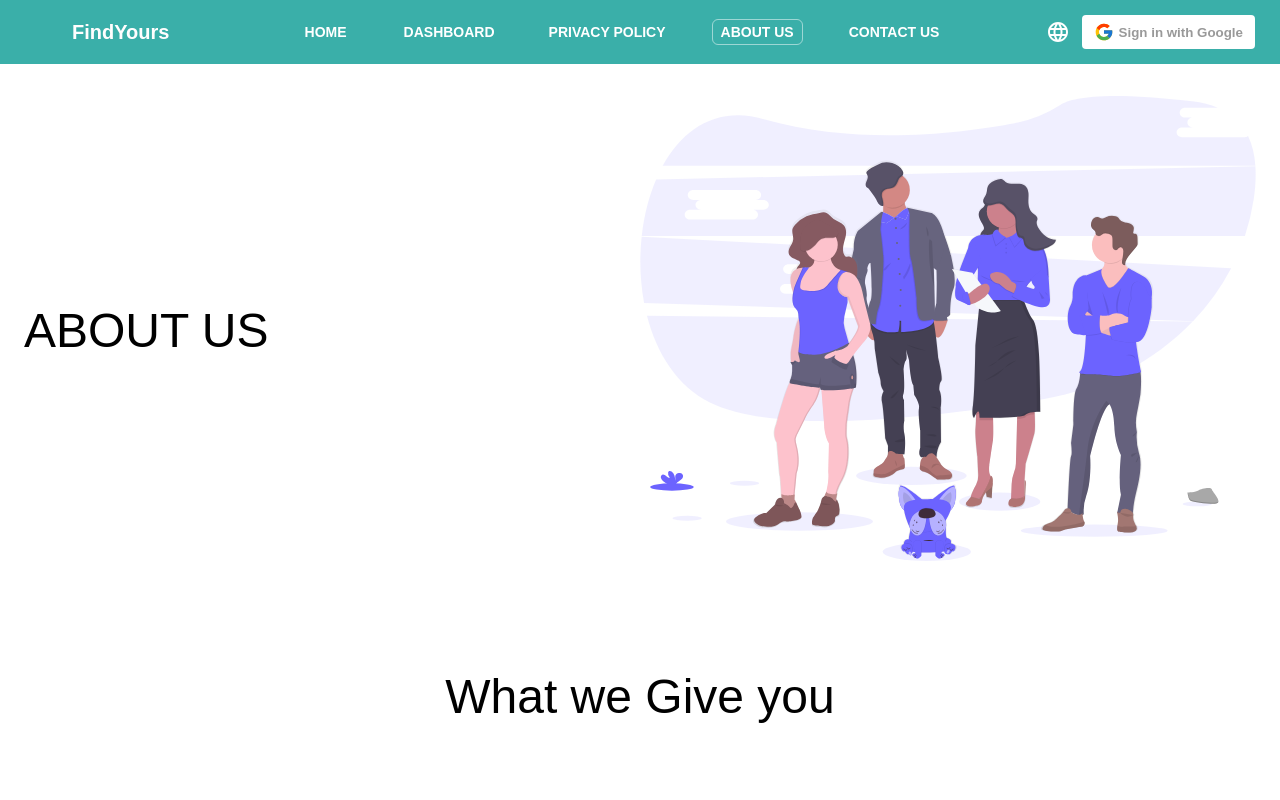
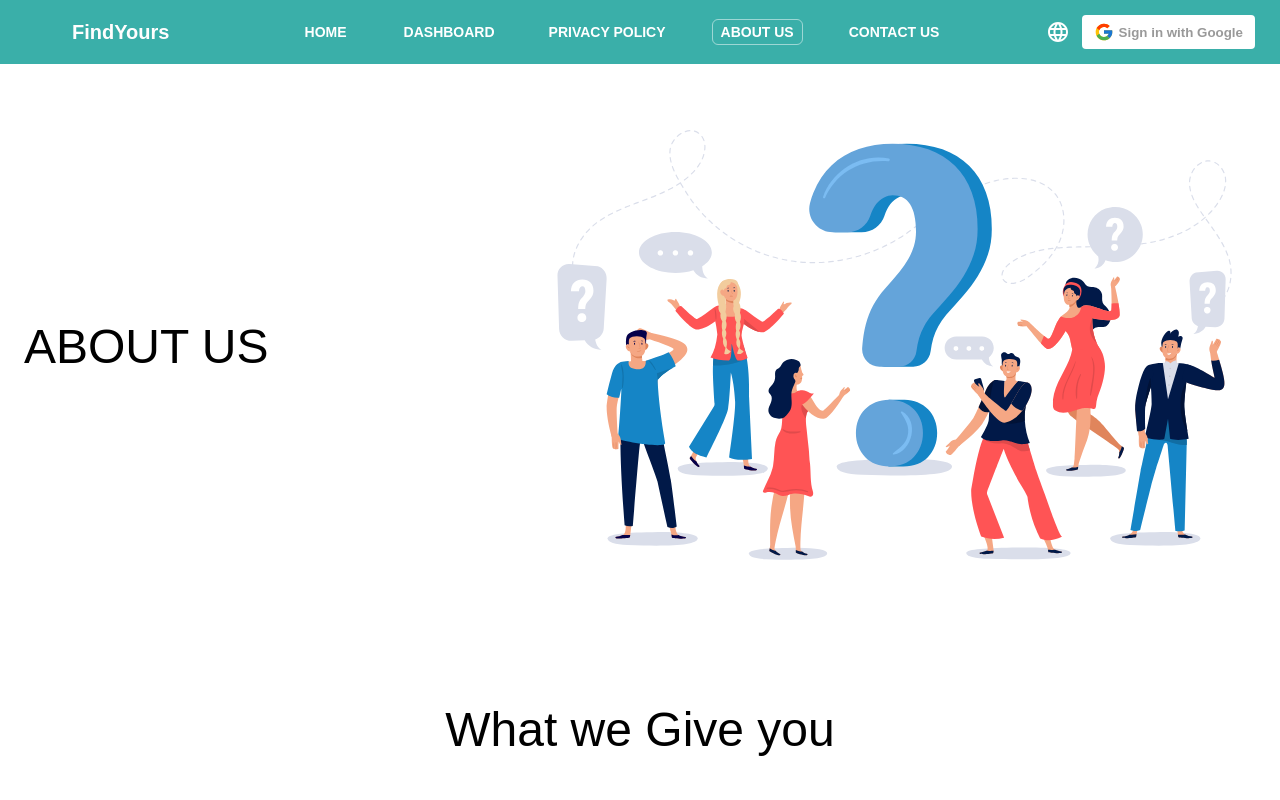
Before and after one commit to ZhinAbubakr/find_yours, a React (Create React App) app: page /about in a window 1280 px wide. Shown: the top 800 px of the page. Built offline with nearby package versions, Linux system fonts and the light colour scheme.

Commit message:
Style: change team image

```diff
--- a/src/components/AboutUs/AboutUs.jsx
+++ b/src/components/AboutUs/AboutUs.jsx
@@ -68,10 +68,10 @@ export default function AboutUs() {
     <Container>
       <Box mt={12} mb={6}>
         <Grid container direction='row' justify='center' alignItems='center'>
-          <Grid item xs={6}>
+          <Grid item xs={5}>
             <Typography className={classes.fontTitleSize}>{t('aboutUs.about')}</Typography>
           </Grid>
-          <Grid item xs={6}>
+          <Grid item xs={7}>
             <object width='100%' data={team} type='image/svg+xml' />
           </Grid>
         </Grid>
```
Also changed, not shown: src/images/team.svg.
